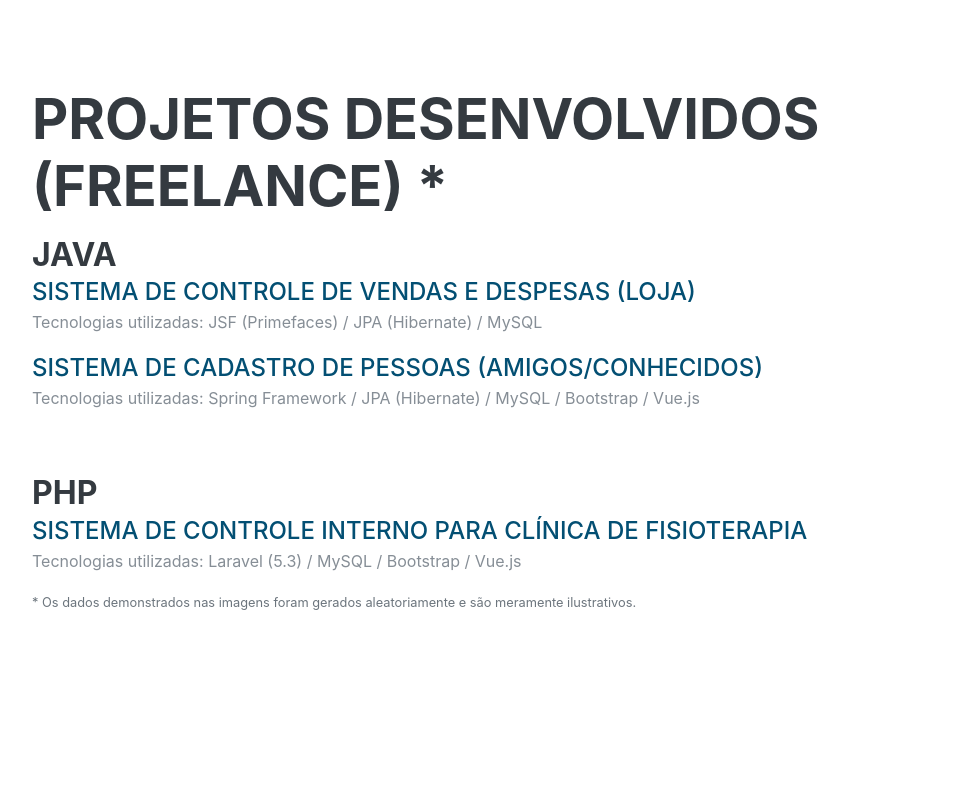
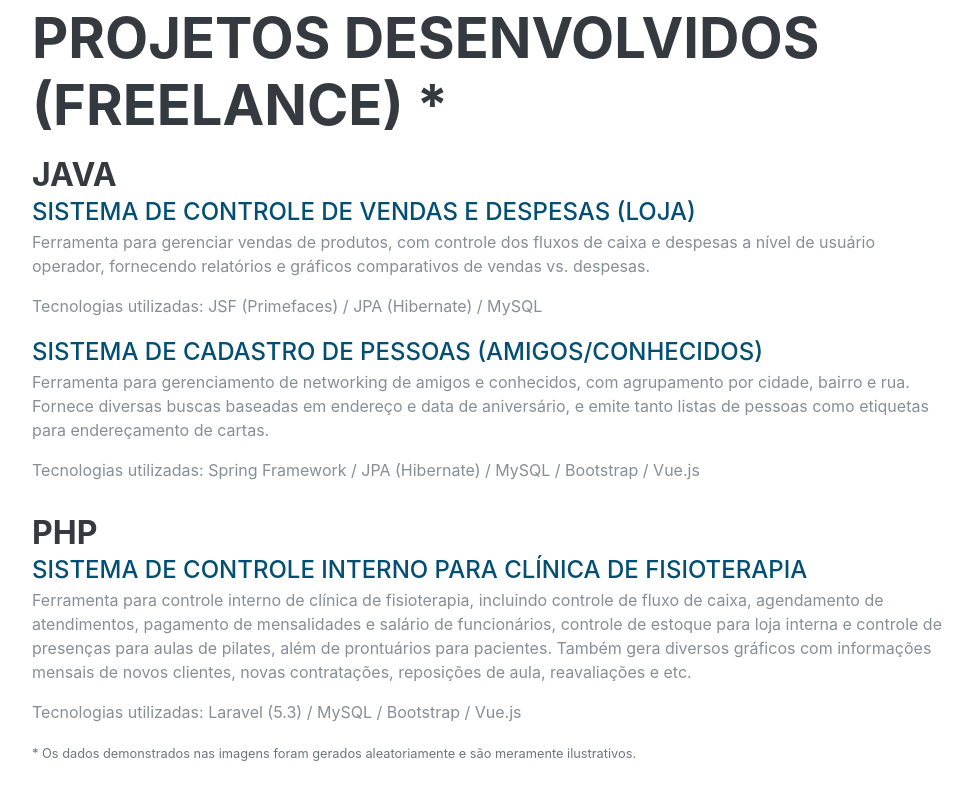
Before and after one commit to Ayrtonms/ayrtonms.github.io, a plain HTML site: page portfolio/index.html in a window 1280 px wide. Shown: the part 3534-4334 px from the top of the page, without its empty margins (288-1261 px from the left). Before the commit the page ends 4291 px from the top, so only its background shows below. Drawn offline with Linux system fonts and the light colour scheme; a web font is replaced by a local one.

Commit message:
Update index.html

```diff
--- a/portfolio/index.html
+++ b/portfolio/index.html
@@ -219,13 +219,15 @@
 				<div class="w-100">
 					<h2 class="mb-3">Projetos Desenvolvidos (Freelance) *</h2>
 
-					<div class="resume-item d-flex flex-column flex-md-row justify-content-between mb-5">
+					<div class="resume-item d-flex flex-column flex-md-row justify-content-between mb-3">
 						<div class="resume-content">
 							<h3 class="mb-0">Java</h3>
 							<p class="subheading mb-0"><a href="javascript:void(0)" data-toggle="modal" data-target="#sistemaLoja">Sistema de controle de vendas e despesas (loja)</a></p>
+							<p>Ferramenta para gerenciar vendas de produtos, com controle dos fluxos de caixa e despesas a nível de usuário operador, fornecendo relatórios e gráficos comparativos de vendas vs. despesas.</p>
 							<p>Tecnologias utilizadas: JSF (Primefaces) / JPA (Hibernate) / MySQL</p>
 
 							<p class="subheading mb-0"><a href="javascript:void(0)" data-toggle="modal" data-target="#sistemaCadastro">Sistema de cadastro de pessoas (Amigos/Conhecidos)</a></p>
+							<p>Ferramenta para gerenciamento de networking de amigos e conhecidos, com agrupamento por cidade, bairro e rua. Fornece diversas buscas baseadas em endereço e data de aniversário, e emite tanto listas de pessoas como etiquetas para endereçamento de cartas.</p>
 							<p>Tecnologias utilizadas: Spring Framework / JPA (Hibernate) / MySQL / Bootstrap / Vue.js</p>
 						</div>
 					</div>
@@ -234,6 +236,7 @@
 						<div class="resume-content">
 							<h3 class="mb-0">PHP</h3>
 							<p class="subheading mb-0"><a href="javascript:void(0)" data-toggle="modal" data-target="#sistemaClinica">Sistema de controle interno para clínica de fisioterapia</a></p>
+							<p>Ferramenta para controle interno de clínica de fisioterapia, incluindo controle de fluxo de caixa, agendamento de atendimentos, pagamento de mensalidades e salário de funcionários, controle de estoque para loja interna e controle de presenças para aulas de pilates, além de prontuários para pacientes. Também gera diversos gráficos com informações mensais de novos clientes, novas contratações, reposições de aula, reavaliações e etc.</p>
 							<p>Tecnologias utilizadas: Laravel (5.3) / MySQL / Bootstrap / Vue.js</p>
 						</div>
 					</div>
```
